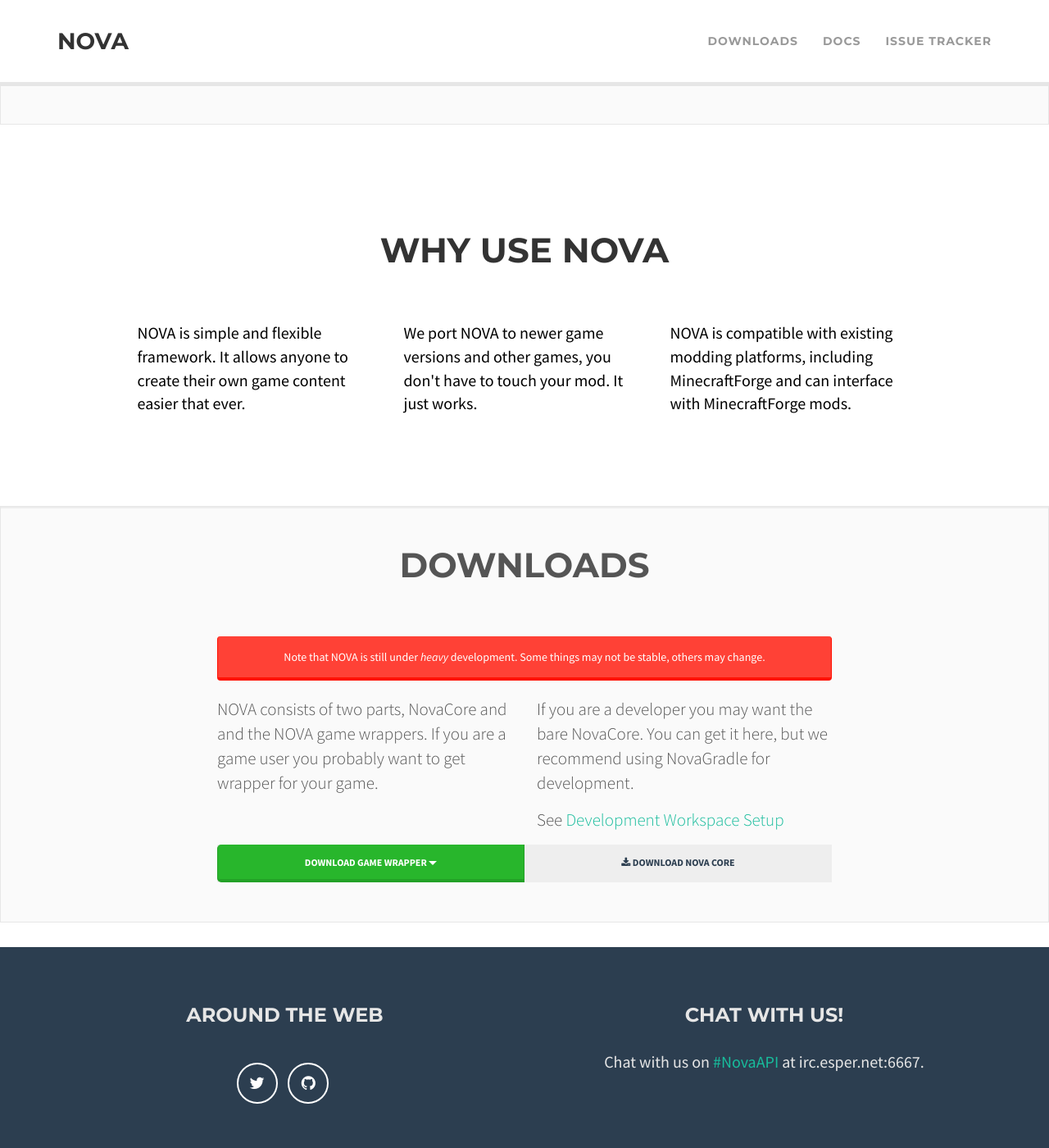
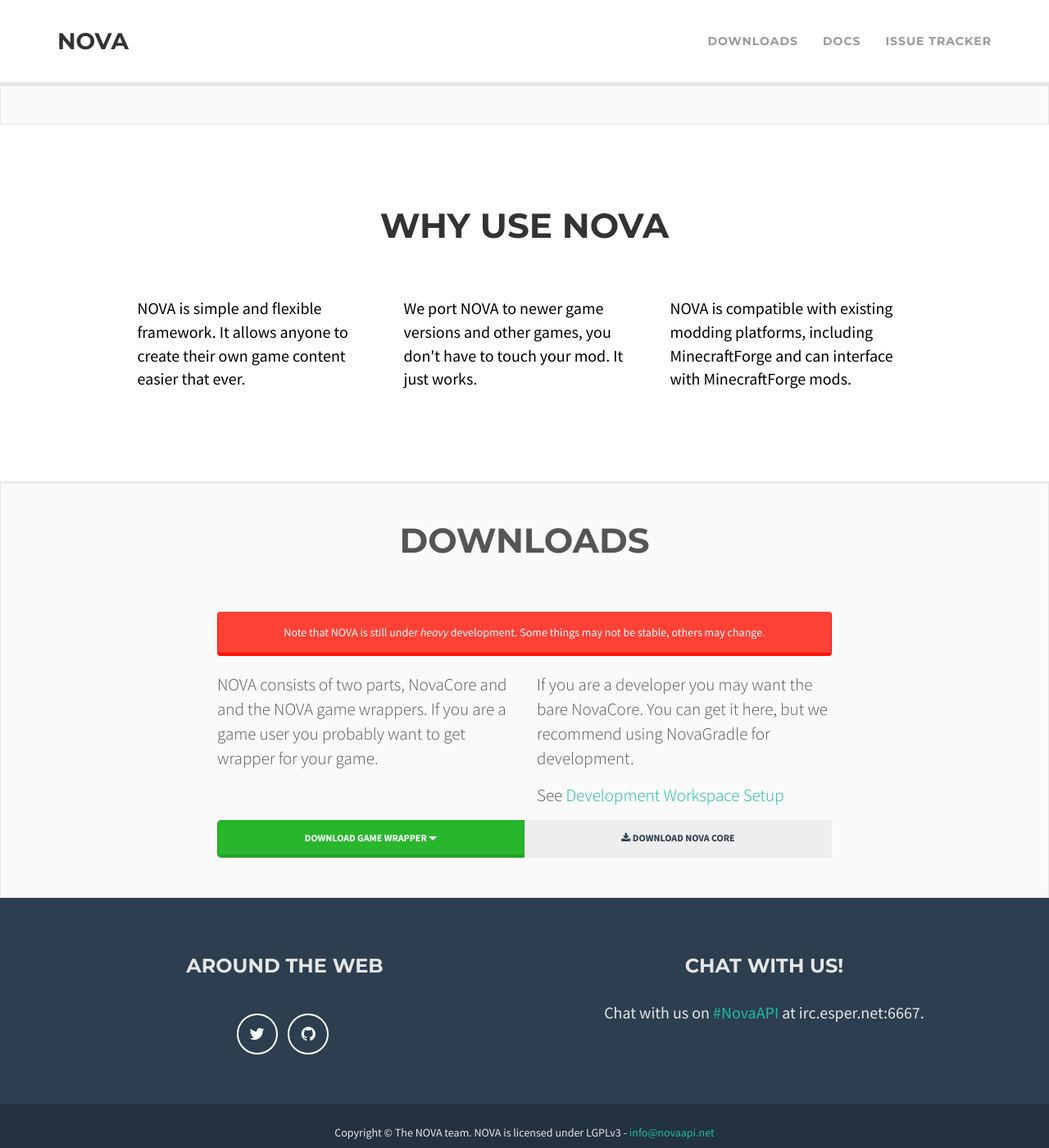
Before and after one commit to NOVA-Team/nova-team.github.io, a Jekyll site: the page built from index.html, in a window 1280 px wide and 1400 px high, scrolled down 369 px. Shown: the whole window at 82% size. Built offline with Jekyll 4.4.1, drawn with Linux system fonts in a browser that asks for light colours; nearby versions of some CDN libraries; Markdown is read by kramdown in place of the engine named in the settings.

Commit message:
Remove bottom margin on jumbotrons

```diff
--- a/_sass/nova.scss
+++ b/_sass/nova.scss
@@ -12,6 +12,7 @@
 .nova-header {
 	padding-top: 200px;
 	padding-bottom: 100px;
+	margin-bottom: 0px;
 }
 
 .nova-desc {
@@ -19,6 +20,8 @@
 }
 
 .nova-downloads {
+	margin-bottom: 0px;
+
 	background-color: #FAFAFA;
 
 	.nova-core {
```
